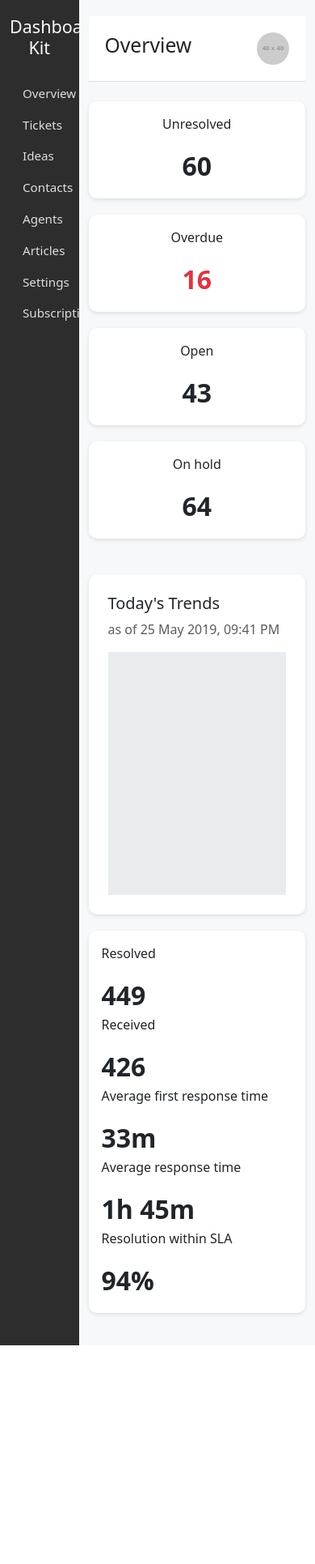
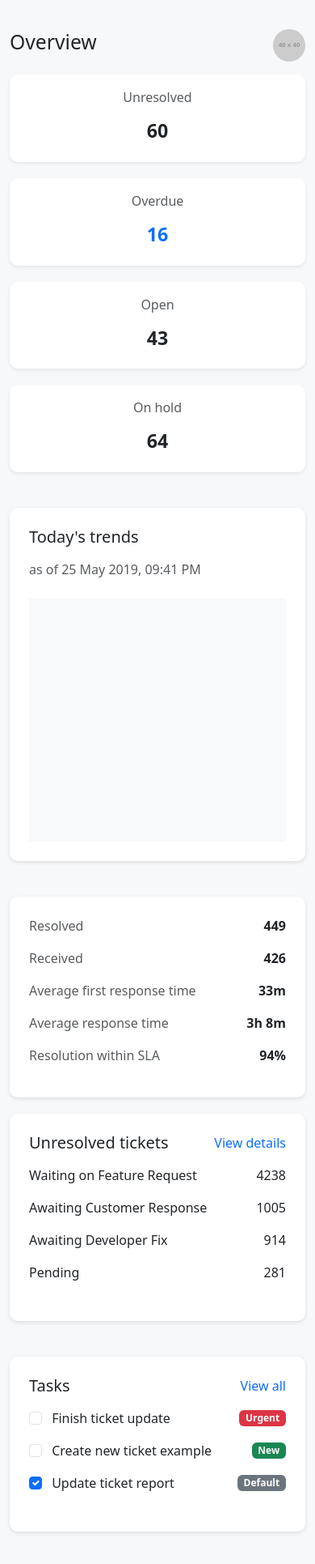
Before and after one commit to nirmalloka/A5-Frontend-Framework, a website: page public/index.html in a window 390 px wide. Shown: the whole page at 81% size. Before the commit the page ends 1661 px from the top, so only its background shows below. Drawn offline with nearby package versions, Linux system fonts and the light colour scheme; placeholder pictures from the web are drawn by us; some icons are missing.

Commit message:
mobile first added javascript start

```diff
--- a/public/index.html
+++ b/public/index.html
@@ -3,48 +3,48 @@
 <head>
     <meta charset="UTF-8">
     <meta name="viewport" content="width=device-width, initial-scale=1.0">
-    <title>Dashboard</title>
+    <title>Dashboard Overview</title>
     <link href="https://cdn.jsdelivr.net/npm/bootstrap@5.3.3/dist/css/bootstrap.min.css" rel="stylesheet">
     <link rel="stylesheet" href="css/style.css">
 </head>
 <body>
     <div class="container-fluid">
         <div class="row">
-            <!-- Sidebar Navigation -->
-            <nav class="col-3 col-md-2 sidebar">
-                <h4 class="text-center text-light">Dashboard Kit</h4>
-                <ul class="nav flex-column mt-4">
+            <!-- Sidebar -->
+            <nav class="col-md-2 sidebar d-none d-md-block bg-dark text-white">
+                <h4 class="text-center py-3">Dashboard Kit</h4>
+                <ul class="nav flex-column">
                     <li class="nav-item">
-                        <a class="nav-link" href="#">Overview</a>
+                        <a class="nav-link active text-white" href="#">Overview</a>
                     </li>
                     <li class="nav-item">
-                        <a class="nav-link" href="#">Tickets</a>
+                        <a class="nav-link text-white" href="#">Tickets</a>
                     </li>
                     <li class="nav-item">
-                        <a class="nav-link" href="#">Ideas</a>
+                        <a class="nav-link text-white" href="#">Ideas</a>
                     </li>
                     <li class="nav-item">
-                        <a class="nav-link" href="#">Contacts</a>
+                        <a class="nav-link text-white" href="#">Contacts</a>
                     </li>
                     <li class="nav-item">
-                        <a class="nav-link" href="#">Agents</a>
+                        <a class="nav-link text-white" href="#">Agents</a>
                     </li>
                     <li class="nav-item">
-                        <a class="nav-link" href="#">Articles</a>
+                        <a class="nav-link text-white" href="#">Articles</a>
                     </li>
                     <li class="nav-item">
-                        <a class="nav-link" href="#">Settings</a>
+                        <a class="nav-link text-white" href="#">Settings</a>
                     </li>
                     <li class="nav-item">
-                        <a class="nav-link" href="#">Subscription</a>
+                        <a class="nav-link text-white" href="#">Subscription</a>
                     </li>
                 </ul>
             </nav>
 
             <!-- Main Content -->
-            <main class="col-9 col-md-10">
-                <!-- Header Section -->
-                <div class="header d-flex justify-content-between align-items-center">
+            <main class="col-md-10">
+                <!-- Header -->
+                <div class="d-flex justify-content-between align-items-center py-3">
                     <h2>Overview</h2>
                     <div class="d-flex align-items-center">
                         <i class="fas fa-bell me-3"></i>
@@ -53,55 +53,125 @@
                 </div>
 
                 <!-- Overview Cards -->
-                <div class="row mt-4">
-                    <div class="col-md-3">
-                        <div class="card p-3 text-center">
-                            <p>Unresolved</p>
-                            <div class="stats-number">60</div>
+                <div class="row mb-4">
+                    <div class="col-sm-3">
+                        <div class="card text-center border-0 shadow-sm p-3">
+                            <p class="text-muted">Unresolved</p>
+                            <h3 class="fw-bold">60</h3>
                         </div>
                     </div>
-                    <div class="col-md-3">
-                        <div class="card p-3 text-center">
-                            <p>Overdue</p>
-                            <div class="stats-number text-danger">16</div>
+                    <div class="col-sm-3">
+                        <div class="card text-center border-0 shadow-sm p-3">
+                            <p class="text-muted">Overdue</p>
+                            <h3 class="fw-bold text-primary">16</h3>
                         </div>
                     </div>
-                    <div class="col-md-3">
-                        <div class="card p-3 text-center">
-                            <p>Open</p>
-                            <div class="stats-number">43</div>
+                    <div class="col-sm-3">
+                        <div class="card text-center border-0 shadow-sm p-3">
+                            <p class="text-muted">Open</p>
+                            <h3 class="fw-bold">43</h3>
                         </div>
                     </div>
-                    <div class="col-md-3">
-                        <div class="card p-3 text-center">
-                            <p>On hold</p>
-                            <div class="stats-number">64</div>
+                    <div class="col-sm-3">
+                        <div class="card text-center border-0 shadow-sm p-3">
+                            <p class="text-muted">On hold</p>
+                            <h3 class="fw-bold">64</h3>
                         </div>
                     </div>
                 </div>
 
-                <!-- Trends Chart and Stats Section -->
-                <div class="row mt-4">
-                    <div class="col-md-8">
+                <!-- Today's Trends and Stats -->
+                <div class="row">
+                    <div class="col-lg-8 mb-4">
                         <div class="card p-4">
-                            <h5>Today's Trends</h5>
-                            <p class="text-muted">as of 25 May 2019, 09:41 PM</p>
-                            <!-- Placeholder for a chart (use a real chart library like Chart.js) -->
-                            <div class="chart-placeholder" style="height: 300px; background-color: #e9ecef;"></div>
+                            <h5 class="mb-3">Today's trends</h5>
+                            <p class="text-muted mb-4">as of 25 May 2019, 09:41 PM</p>
+                            <div class="chart-placeholder" style="height: 300px; background-color: #f8f9fa;"></div>
                         </div>
                     </div>
-                    <div class="col-md-4">
-                        <div class="card p-3">
-                            <p>Resolved</p>
-                            <div class="stats-number">449</div>
-                            <p>Received</p>
-                            <div class="stats-number">426</div>
-                            <p>Average first response time</p>
-                            <div class="stats-number">33m</div>
-                            <p>Average response time</p>
-                            <div class="stats-number">1h 45m</div>
-                            <p>Resolution within SLA</p>
-                            <div class="stats-number">94%</div>
+                    <div class="col-lg-4">
+                        <div class="card p-4">
+                            <div class="d-flex justify-content-between">
+                                <p class="text-muted">Resolved</p>
+                                <p class="fw-bold">449</p>
+                            </div>
+                            <div class="d-flex justify-content-between">
+                                <p class="text-muted">Received</p>
+                                <p class="fw-bold">426</p>
+                            </div>
+                            <div class="d-flex justify-content-between">
+                                <p class="text-muted">Average first response time</p>
+                                <p class="fw-bold">33m</p>
+                            </div>
+                            <div class="d-flex justify-content-between">
+                                <p class="text-muted">Average response time</p>
+                                <p class="fw-bold">3h 8m</p>
+                            </div>
+                            <div class="d-flex justify-content-between">
+                                <p class="text-muted">Resolution within SLA</p>
+                                <p class="fw-bold">94%</p>
+                            </div>
+                        </div>
+                    </div>
+                </div>
+
+                <!-- Additional Content Blocks -->
+                <div class="row">
+                    <div class="col-lg-6 mb-4">
+                        <div class="card p-4">
+                            <div class="d-flex justify-content-between">
+                                <h5>Unresolved tickets</h5>
+                                <a href="#" class="text-decoration-none">View details</a>
+                            </div>
+                            <ul class="list-unstyled">
+                                <li class="d-flex justify-content-between py-2">
+                                    <span>Waiting on Feature Request</span>
+                                    <span>4238</span>
+                                </li>
+                                <li class="d-flex justify-content-between py-2">
+                                    <span>Awaiting Customer Response</span>
+                                    <span>1005</span>
+                                </li>
+                                <li class="d-flex justify-content-between py-2">
+                                    <span>Awaiting Developer Fix</span>
+                                    <span>914</span>
+                                </li>
+                                <li class="d-flex justify-content-between py-2">
+                                    <span>Pending</span>
+                                    <span>281</span>
+                                </li>
+                            </ul>
+                        </div>
+                    </div>
+                    <div class="col-lg-6">
+                        <div class="card p-4">
+                            <div class="d-flex justify-content-between">
+                                <h5>Tasks</h5>
+                                <a href="#" class="text-decoration-none">View all</a>
+                            </div>
+                            <ul class="list-unstyled">
+                                <li class="d-flex justify-content-between align-items-center py-2">
+                                    <div>
+                                        <input type="checkbox" class="form-check-input me-2">
+                                        <span>Finish ticket update</span>
+                                    </div>
+                                    <span class="badge bg-danger">Urgent</span>
+                                </li>
+                                <li class="d-flex justify-content-between align-items-center py-2">
+                                    <div>
+                                        <input type="checkbox" class="form-check-input me-2">
+                                        <span>Create new ticket example</span>
+                                    </div>
+                                    <span class="badge bg-success">New</span>
+                                </li>
+                                <li class="d-flex justify-content-between align-items-center py-2">
+                                    <div>
+                                        <input type="checkbox" class="form-check-input me-2" checked>
+                                        <span>Update ticket report</span>
+                                    </div>
+                                    <span class="badge bg-secondary">Default</span>
+                                </li>
+                            </ul>
                         </div>
                     </div>
                 </div>
```
Also changed, not shown: public/js/main.js (+16 -0 lines), public/css/style.css (line endings or trailing spaces).
